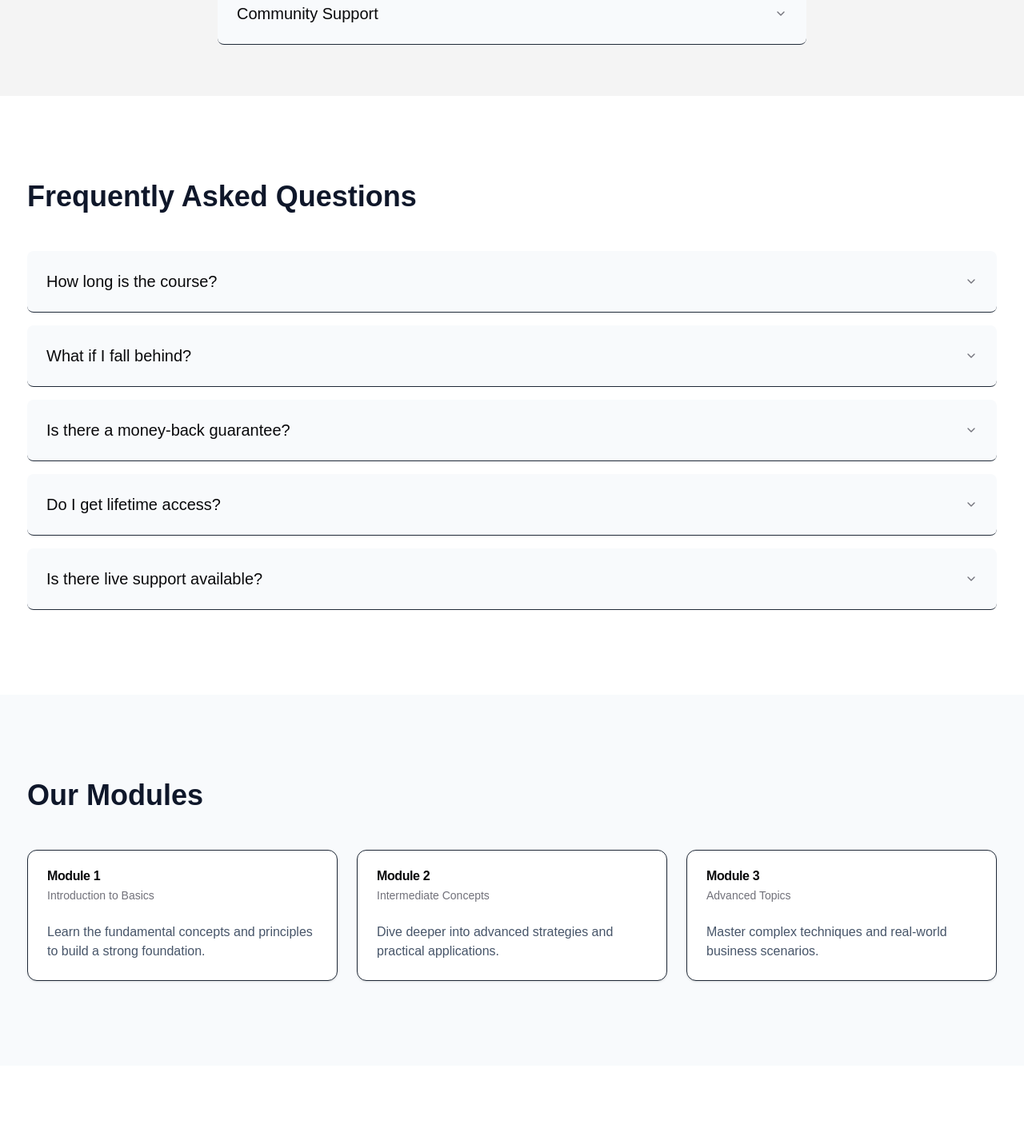
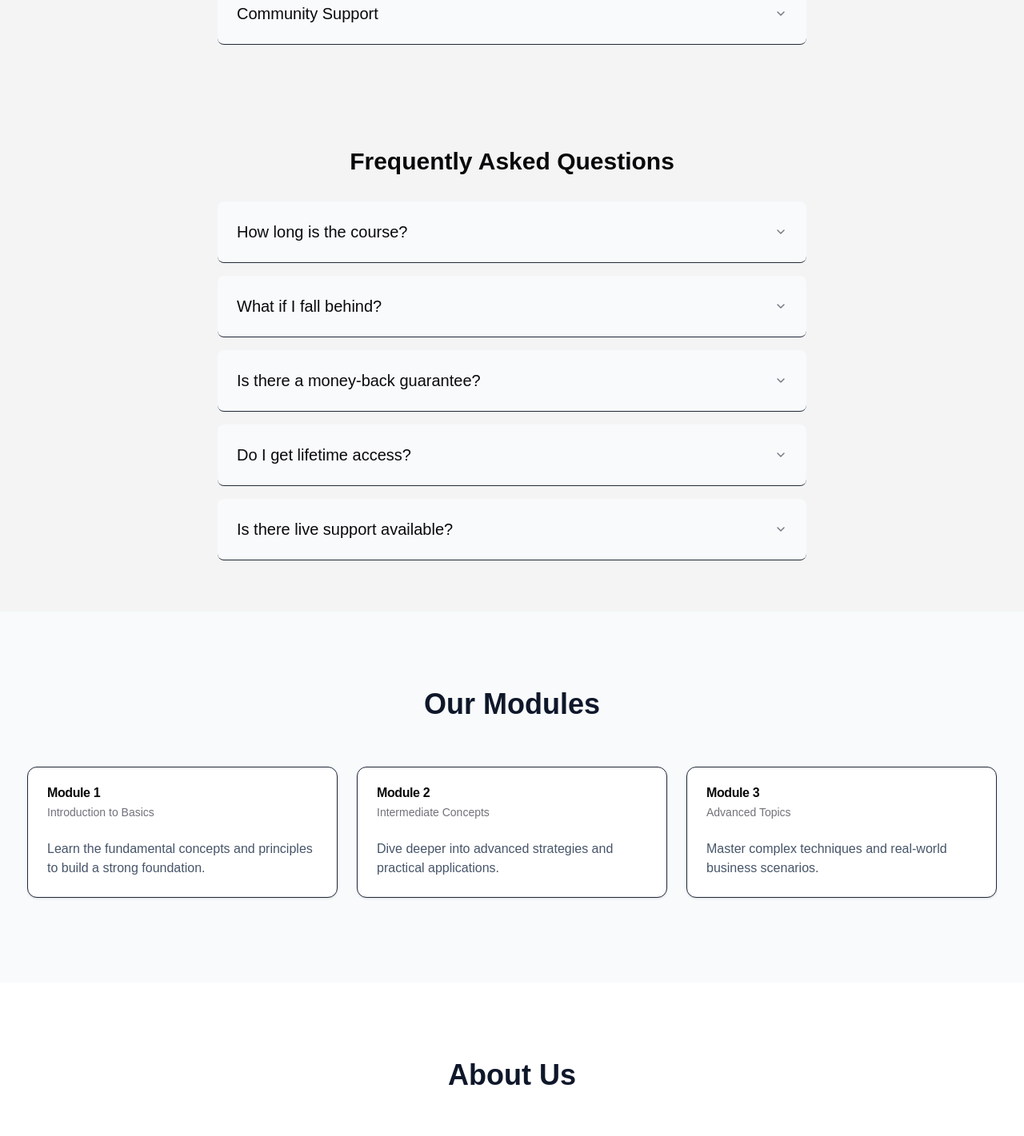
Before and after one commit to Triangulr/beunghar, a Next.js app: page / in a window 1280 px wide. Shown: the part 2760-4181 px from the top of the page at 80% size. Built offline with nearby package versions, Linux system fonts and the light colour scheme.

Commit message:
home page style fix

```diff
--- a/pages/index.js
+++ b/pages/index.js
@@ -295,11 +295,8 @@ export default function Home() {
         </Accordion>
       </section>
 
-      <section className="py-24 px-6 bg-white dark:bg-slate-800">
-        <div className="container mx-auto max-w-4xl">
-          <h2 className="text-4xl font-bold text-center mb-12 text-slate-900 dark:text-white">
-            Frequently Asked Questions
-          </h2>
+      <section className="w-full max-w-3xl mx-auto px-4 py-16">
+        <h2 className="text-3xl font-bold text-center mb-8">Frequently Asked Questions</h2>
         <Accordion type="single" collapsible className="w-full space-y-4">
           <AccordionItem value="item-1" className="bg-slate-50 dark:bg-slate-900 rounded-lg px-6">
             <AccordionTrigger className="text-xl py-6 hover:no-underline hover:text-primary">
@@ -346,14 +343,15 @@ export default function Home() {
             </AccordionContent>
           </AccordionItem>
         </Accordion>
-        </div>
       </section>
 
       <section className="py-24 px-6 bg-slate-50 dark:bg-slate-900">
-        <div className="container mx-auto">
+        <div className="max-w-3xl mx-auto text-center">
           <h2 className="text-4xl font-bold text-center mb-12 text-slate-900 dark:text-white">
             Our Modules
           </h2>
+        </div>
+        <div className="container mx-auto">
           <div className="grid grid-cols-1 md:grid-cols-3 gap-6">
             <Card className="bg-white dark:bg-slate-800 transform hover:scale-105 transition-transform duration-200"
                   onClick={() => navigateToModule('module1')}>
@@ -398,10 +396,12 @@ export default function Home() {
       </section>
 
       <section className="py-24 px-6 bg-white dark:bg-slate-800">
-        <div className="container mx-auto">
+        <div className="max-w-3xl mx-auto text-center">
           <h2 className="text-4xl font-bold text-center mb-12 text-slate-900 dark:text-white">
             About Us
           </h2>
+        </div>
+        <div className="container mx-auto">
           <div className="grid grid-cols-1 md:grid-cols-3 gap-6">
             <Card className="bg-white dark:bg-slate-800">
               <CardHeader>
```
Lines whose indentation alone changed are shown as unchanged.
